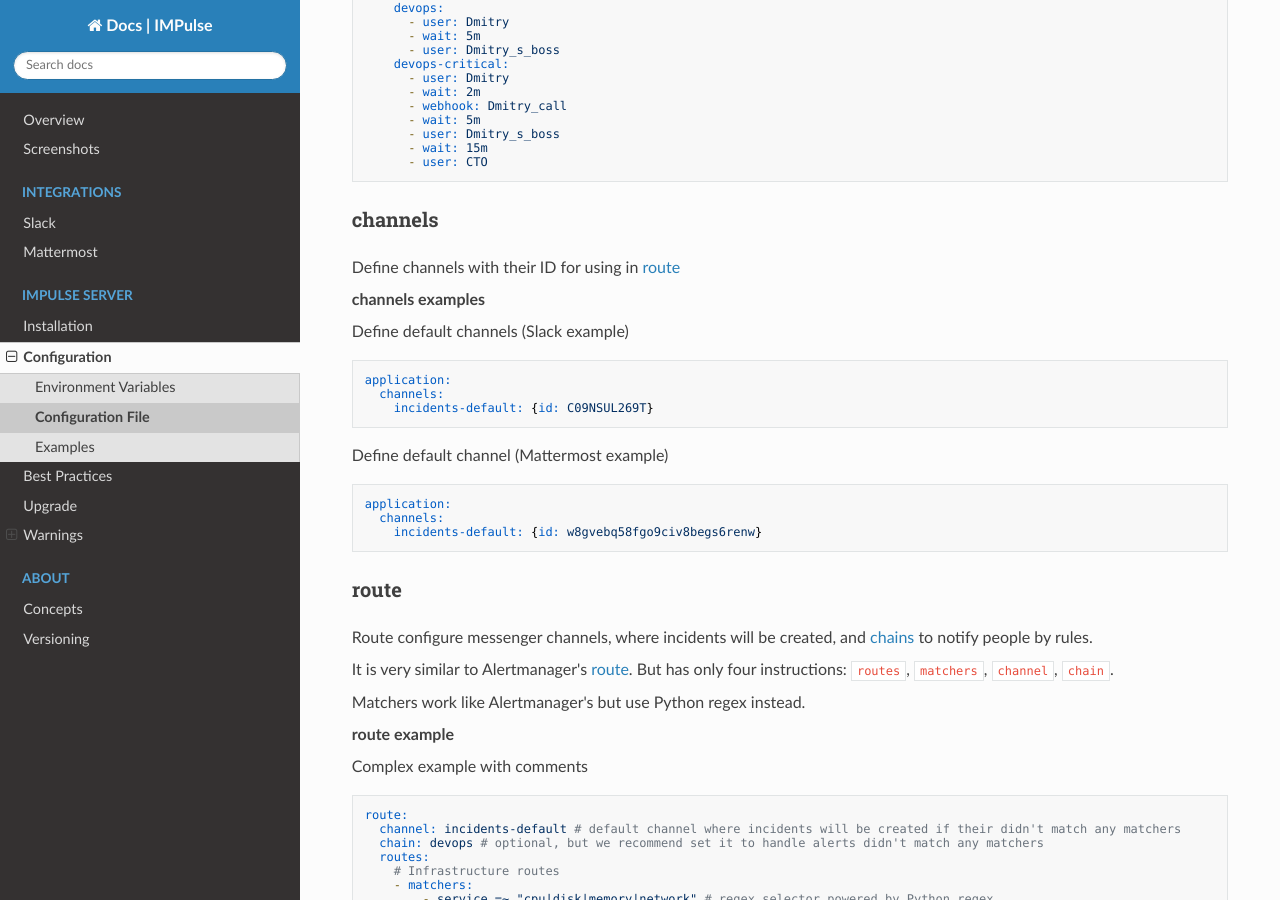
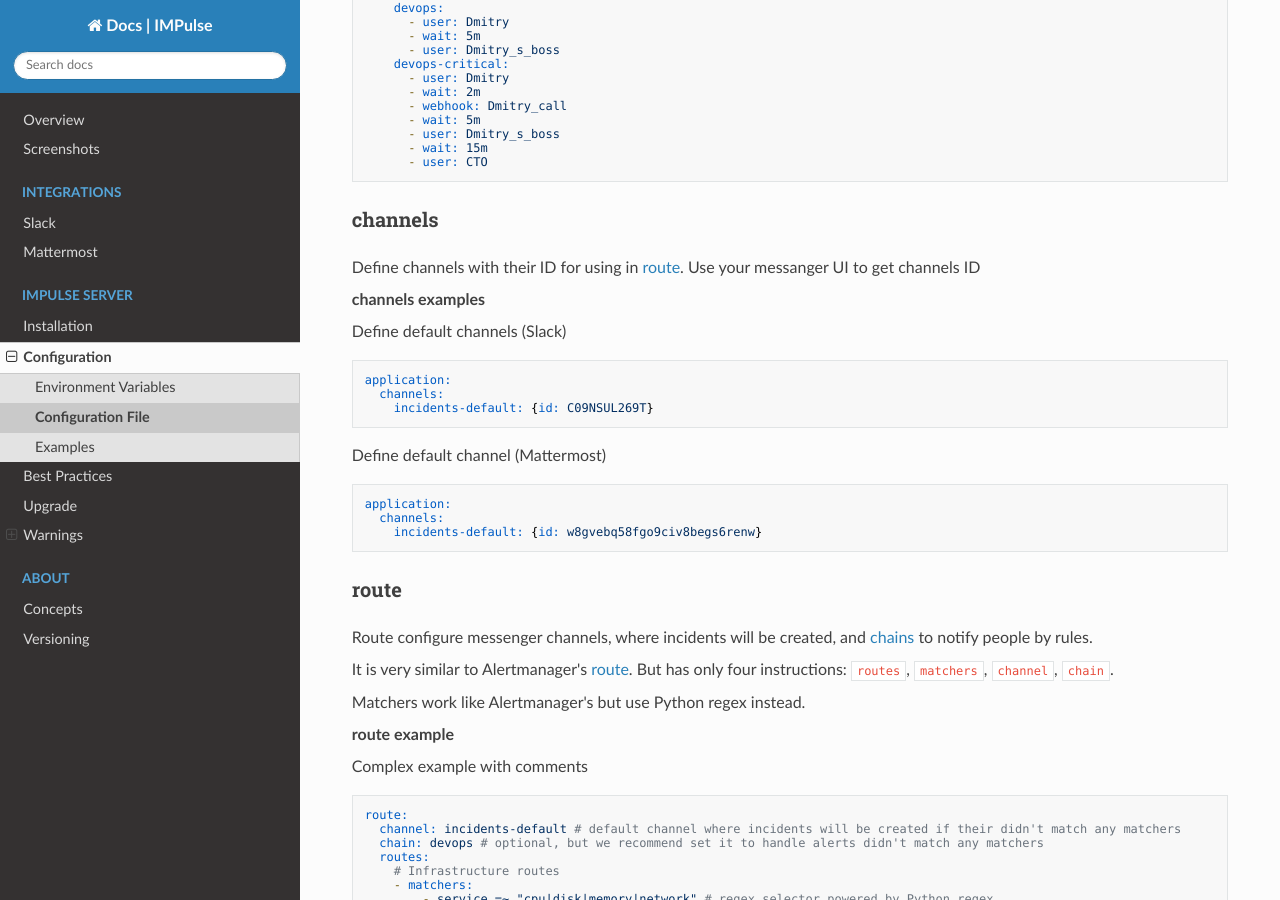
Before and after one commit to DiTsi/impulse-docs, an MkDocs documentation site: the page built from docs/config_file.md, in a window 1280 px wide and 900 px high, scrolled down 1319 px. Built offline with MkDocs 1.6.1, drawn with Linux system fonts in a browser that asks for light colours; nearby versions of some CDN libraries.

Commit message:
Define channels by ID. Update

````diff
--- a/docs/config_file.md
+++ b/docs/config_file.md
@@ -76,18 +76,18 @@ application:
 
 ### channels
 
-Define channels with their ID for using in [route](config_file.md#route)
+Define channels with their ID for using in [route](config_file.md#route). Use your messanger UI to get channels ID
 
 **channels examples**
 
-Define default channels (Slack example)
+Define default channels (Slack)
 ```yaml
 application:
   channels:
     incidents-default: {id: C09NSUL269T}
 ```
 
-Define default channel (Mattermost example)
+Define default channel (Mattermost)
 ```yaml
 application:
   channels:
````
